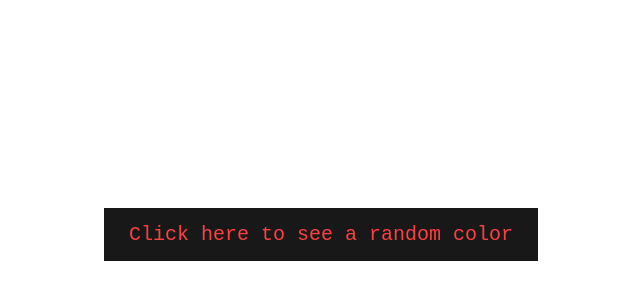
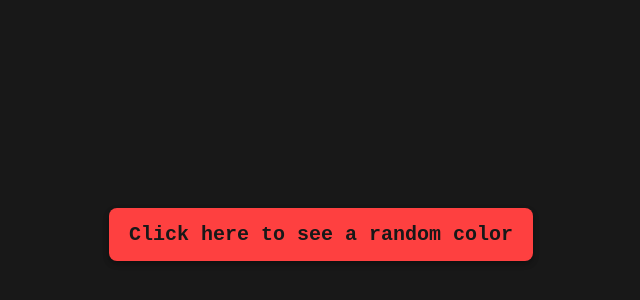
Before and after one commit to AizakCy30/100-JS-Project, a plain HTML site: page project/randome color generator/index.html in a window 1280 px wide. Shown: the part 166-466 px from the top of the page, without its empty margins (319-959 px from the left). Drawn offline with Linux system fonts and the light colour scheme.

Commit message:
New UI update

```diff
--- a/project/randome color generator/index.html
+++ b/project/randome color generator/index.html
@@ -11,11 +11,11 @@
       margin: 0;
       box-sizing: border-box;
       font-family: monospace;
+      font-weight: bold;
     }
 
     body {
-      color: #fe4040;
-      /* background-color: #0f0f0f; */
+      background-color: #181818;
       display: flex;
       align-items: center;
       justify-content: center;
@@ -24,12 +24,14 @@
     }
 
     #color-changer-btn {
-      color: #fe4040;
-      background-color: #181818;
+      color: #181818;
+      background-color: #fe4040;
+      border-radius: 8px;
       font-size: 20px;
-      padding: 15px 25px;
+      padding: 15px 20px;
       border: 0;
       cursor: pointer;
+      box-shadow: rgba(0, 0, 0, 0.16) 0px 3px 6px, rgba(0, 0, 0, 0.23) 0px 3px 6px;
     }
   </style>
 </head>
```
